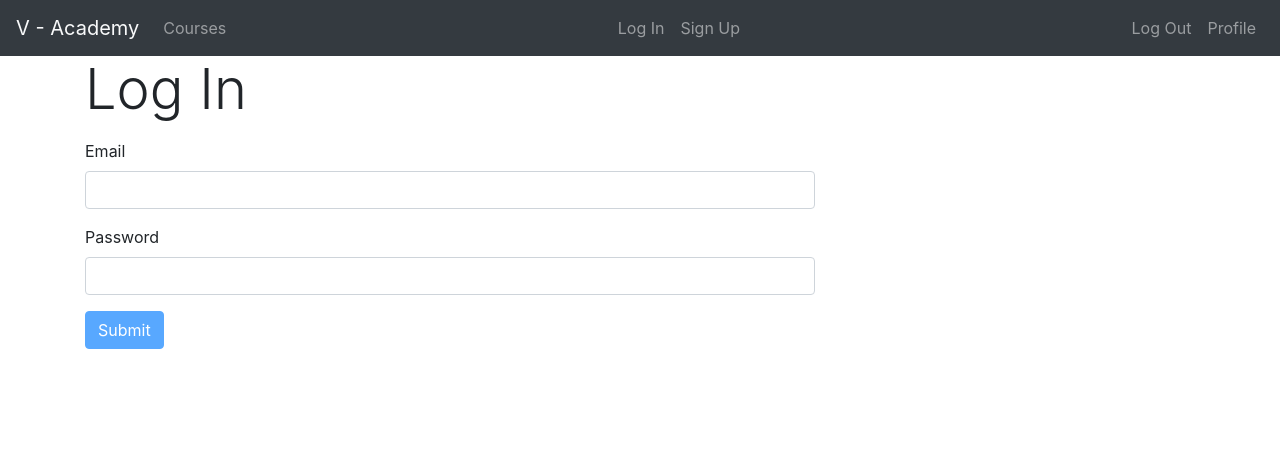
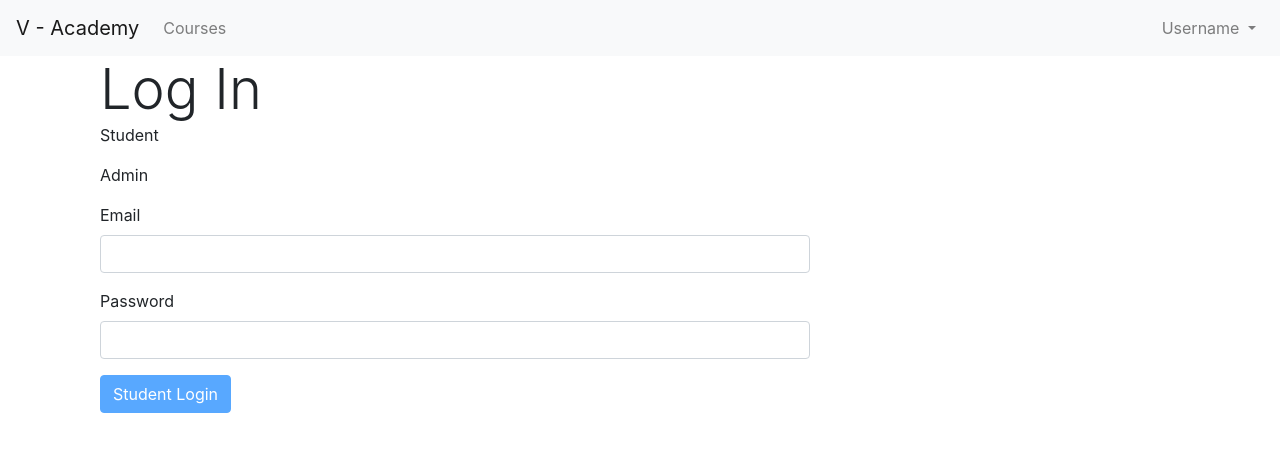
Before and after one commit to dhaneshwalte/vAcademy, an Angular app: page /login in a window 1280 px wide. Shown: the top 452 px of the page. Built offline with nearby package versions, Linux system fonts and the light colour scheme.

Commit message:
Revamped Header, added bootstrap 4.5 and popper, jquery

```diff
--- a/angular.json
+++ b/angular.json
@@ -24,9 +24,14 @@
               "src/assets"
             ],
             "styles": [
+              "node_modules/bootstrap/dist/css/bootstrap.min.css",
               "src/styles.css"
             ],
-            "scripts": []
+            "scripts": [
+              "node_modules/jquery/dist/jquery.slim.min.js",
+              "node_modules/popper.js/dist/umd/popper.js",
+              "node_modules/bootstrap/dist/js/bootstrap.js"
+            ]
           },
           "configurations": {
             "production": {
--- a/package.json
+++ b/package.json
@@ -19,6 +19,9 @@
     "@angular/platform-browser": "~9.1.11",
     "@angular/platform-browser-dynamic": "~9.1.11",
     "@angular/router": "~9.1.11",
+    "bootstrap": "^4.5.0",
+    "jquery": "^3.5.1",
+    "popper.js": "^1.16.1",
     "rxjs": "~6.5.4",
     "tslib": "^1.10.0",
     "zone.js": "~0.10.2"
--- a/src/app/app.component.html
+++ b/src/app/app.component.html
@@ -1,2 +1,10 @@
 <app-menu></app-menu>
-<router-outlet></router-outlet>
+<div class="container">
+	<div class="row">
+	  <div class="col-md-12">
+		<router-outlet></router-outlet>
+		<!-- <app-recipes *ngIf="featureSelected === 'recipe'"></app-recipes>
+		<app-shopping-list *ngIf="featureSelected === 'shoppinglist'"></app-shopping-list> -->
+	  </div>
+	</div>
+  </div>
--- a/src/app/login/login.component.html
+++ b/src/app/login/login.component.html
@@ -4,6 +4,8 @@
             <form (ngSubmit)="handleLogin(f)" #f="ngForm">
                 <div class="form-group">
                     <span class="display-4">Log In</span>
+                    <p (click)="!isAdmin" style="cursor: pointer;">Student</p>
+                    <p (click)="isAdmin=true" style="cursor: pointer;">Admin</p>
                 </div>
                 <div class="form-group">
                     <label for="email">Email</label>
@@ -15,7 +17,7 @@
                     <label for="password">Password</label>
                     <input type="password" id="password" class="form-control" ngModel name="password" required>
                 </div>
-                <button class="btn btn-primary" type="submit" [disabled]="!f.valid">Submit</button>
+                <button class="btn btn-primary" type="submit" [disabled]="!f.valid">Student Login</button>
             </form>
         </div>
     </div>
--- a/src/app/login/login.component.ts
+++ b/src/app/login/login.component.ts
@@ -8,6 +8,7 @@ import { NgForm } from '@angular/forms';
   styleUrls: ['./login.component.css']
 })
 export class LoginComponent implements OnInit {
+  isAdmin = false;
   constructor() { }
 
   ngOnInit(): void {
@@ -16,5 +17,10 @@ export class LoginComponent implements OnInit {
   handleLogin(form: NgForm){
     const value = form.value;
     console.log(value.email + value.password);
+    if(this.isAdmin){
+      console.log('Admin');
+    }else{
+      console.log('Studente');
+    }
   }
 }
--- a/src/app/menu/menu.component.html
+++ b/src/app/menu/menu.component.html
@@ -1,21 +1,43 @@
-<header>
-	<nav class="navbar navbar-expand-md navbar-dark bg-dark">
-	  <div>
-		<a class="navbar-brand text-light" routerLink=''>V - Academy</a>
+<nav class="navbar navbar-expand-lg navbar-light bg-light">
+	<a class="navbar-brand" routerLink='/'>V - Academy</a>
+	<!-- Hamburger Button -->
+	<button class="navbar-toggler" type="button" data-toggle="collapse" data-target="#navbarNavDropdown"
+		aria-controls="navbarNavDropdown" aria-expanded="false" aria-label="Toggle navigation">
+		<span class="navbar-toggler-icon"></span>
+	</button>
+	<div class="collapse navbar-collapse" id="navbarNavDropdown">
+		<!-- All lists after this will be aligned right (Because mr-auto) -->
+		<ul class="navbar-nav mr-auto">
+			<li class="nav-item" routerLinkActive="active">
+				<a class="nav-link" routerLink="/courses">Courses</a>
+			</li>
 
-	  </div>
-	  <ul class="navbar-nav">
-		<li> <a class="nav-link" routerLink='/courses'>Courses</a> </li>
-	  </ul>
-	  <ul class="navbar-nav navbar-collapse justify-content-end">
-		<li><a class="nav-link" routerLink="/login">Log In</a></li>
-		<li><a class="nav-link" routerLink="/signup">Sign Up</a></li>
-	  </ul>
-
-	  <ul class="navbar-nav navbar-collapse justify-content-end">
-		<li><a class="nav-link">Log Out</a></li>
-		<li><a class="nav-link" routerLink="/profile">Profile</a></li>
-	  </ul>
-	</nav>
-
-</header>
+		</ul>
+		<div *ngIf="loggedIn else loggedOut">
+			<ul class="navbar-nav">
+				<li class="nav-item dropdown">
+					<a class="nav-link dropdown-toggle" href="#" id="navbarDropdownMenuLink" role="button"
+						data-toggle="dropdown" aria-haspopup="true" aria-expanded="false">
+						Username
+					</a>
+					<div class="dropdown-menu" aria-labelledby="navbarDropdownMenuLink">
+						<a class="dropdown-item" routerLink='/profile'>Profile</a>
+						<a class="dropdown-item" href="#">My Courses</a>
+						<a class="dropdown-item" href="#">Tests</a>
+						<a class="dropdown-item" href="#">Log Out</a>
+					</div>
+				</li>
+			</ul>
+		</div>
+		<ng-template #loggedOut>
+			<ul class="navbar-nav">
+				<li class="nav-item">
+					<a class="nav-link" routerLink="/login">Log In</a>
+				</li>
+				<li class="nav-item">
+					<a class="nav-link" routerLink="/signup">Sign Up</a>
+				</li>
+			</ul>
+		</ng-template>
+	</div>
+</nav>
--- a/src/app/menu/menu.component.ts
+++ b/src/app/menu/menu.component.ts
@@ -1,12 +1,12 @@
-import { Component, OnInit } from '@angular/core';
+import { Component } from '@angular/core';
 
 @Component({
   selector: 'app-menu',
   templateUrl: './menu.component.html',
   styleUrls: ['./menu.component.css']
 })
-export class MenuComponent implements OnInit {
-
+export class MenuComponent {
+  loggedIn = true;
   constructor() { }
 
   ngOnInit(): void {
--- a/src/styles.css
+++ b/src/styles.css
@@ -1,2 +1 @@
 /* You can add global styles to this file, and also import other style files */
-@import url(https://unpkg.com/bootstrap@4.1.1/dist/css/bootstrap.min.css)
```
Also changed, not shown: 1 other file (tests, documents, lock files or other folders).
